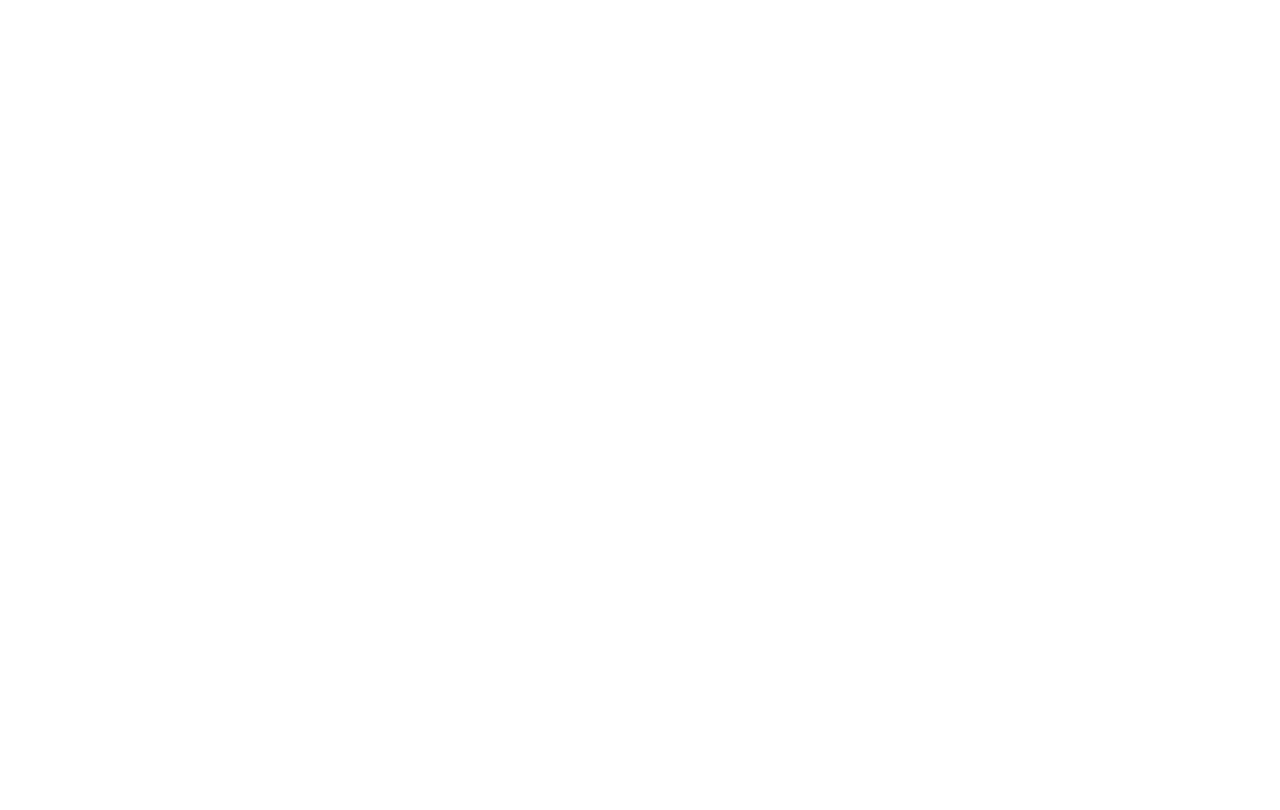
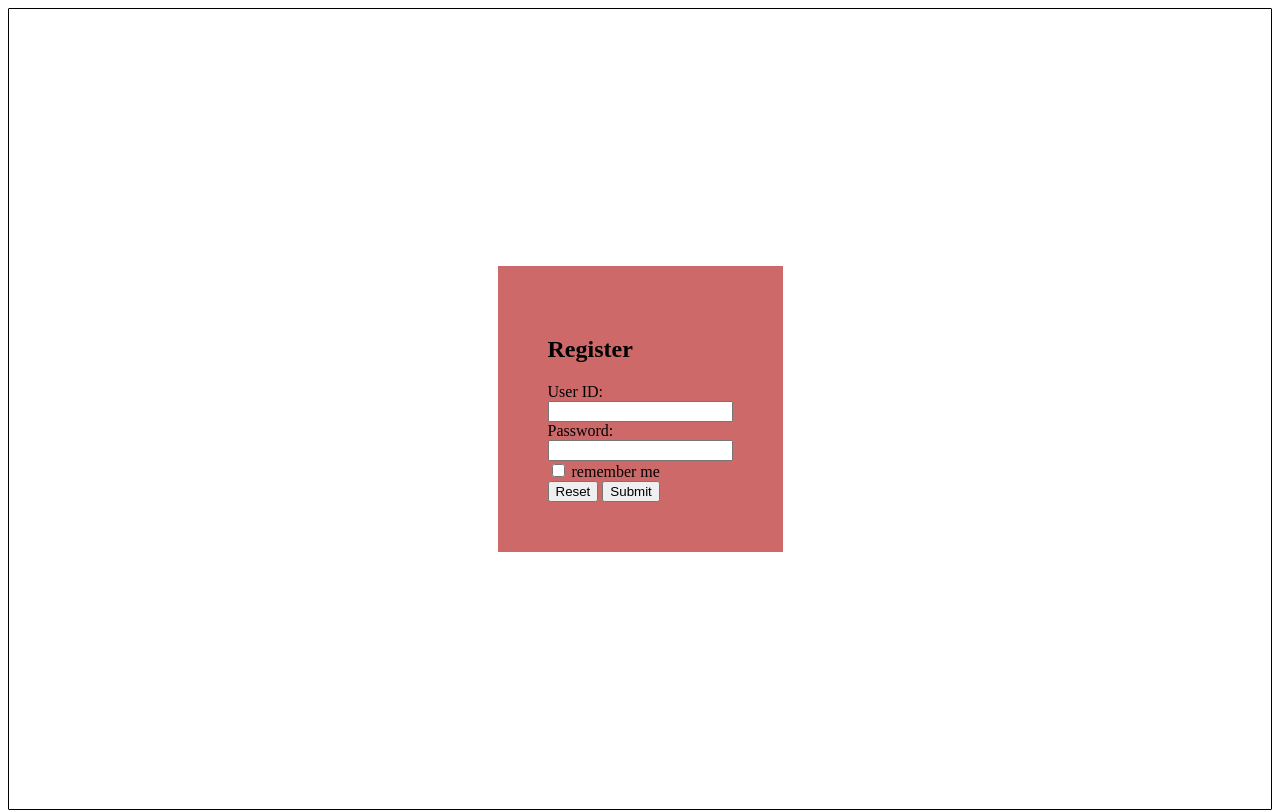
Before and after one commit to Arikiver/WebGl_Lab, a plain HTML site: page Lab1/main.html in a window 1280 px wide. Drawn offline with Linux system fonts and the light colour scheme.

Commit message:
Update main.html

```diff
--- a/Lab1/main.html
+++ b/Lab1/main.html
@@ -4,8 +4,57 @@
     <meta charset="UTF-8">
     <meta name="viewport" content="width=device-width, initial-scale=1.0">
     <title>Document</title>
+
+    <style>
+        .form{
+            display: flex;
+            height: 100vh;
+            justify-content: center ;
+            align-items: center;
+            border: 1px solid black;
+            border-radius: 1px;
+        }
+        .main_form{
+            background: #ce6969;
+            padding: 50px;
+        }
+    </style>
 </head>
 <body>
+<div class="form">
+    <form name="myForm" onsubmit="return validateForm()">
 
+        <div class="main_form">
+            <h2>Register</h2>
+        <div>
+            <label for="fuserID">User ID:</label><br>
+            <input type="text" id="fname" name="fname" required><br>
+        </div>
+        <div>
+            <label for="fpass">Password:</label><br>
+            <input type="password" id="fpass" name="psw" pattern="(?=.*\d)(?=.*[a-z])(?=.*[A-Z]).{8,}" title="Must contain at least one number and one uppercase and lowercase letter, and at least 8 or more characters" required>
+        </div>
+        <div>
+            <input type="checkbox" id="fcheck" name="remember me">
+            <label for="checkbox">remember me</label><br>
+        </div>
+        <input type="reset" value="Reset">
+        <input type="submit" value="Submit">
+    </div>
+    </form>
+</div>
+
+<script>
+    function validateForm() {
+        let y = document.forms["myForm"]["fpass"].value;
+        if (y != "Aaradhya@123") {
+        alert("Wrong password");
+        return false;
+        }
+        else{
+            alert('Submitted');
+        }
+    }
+</script>
 </body>
 </html>
```
